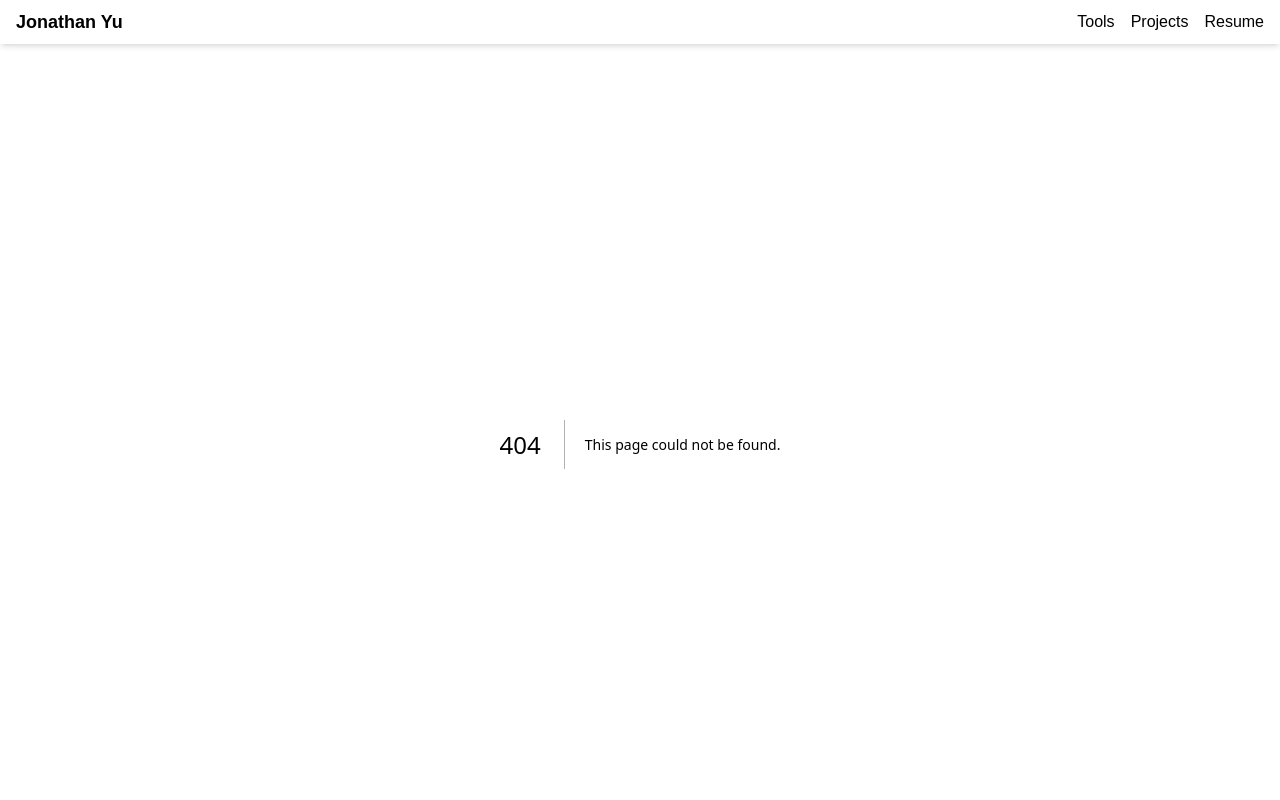
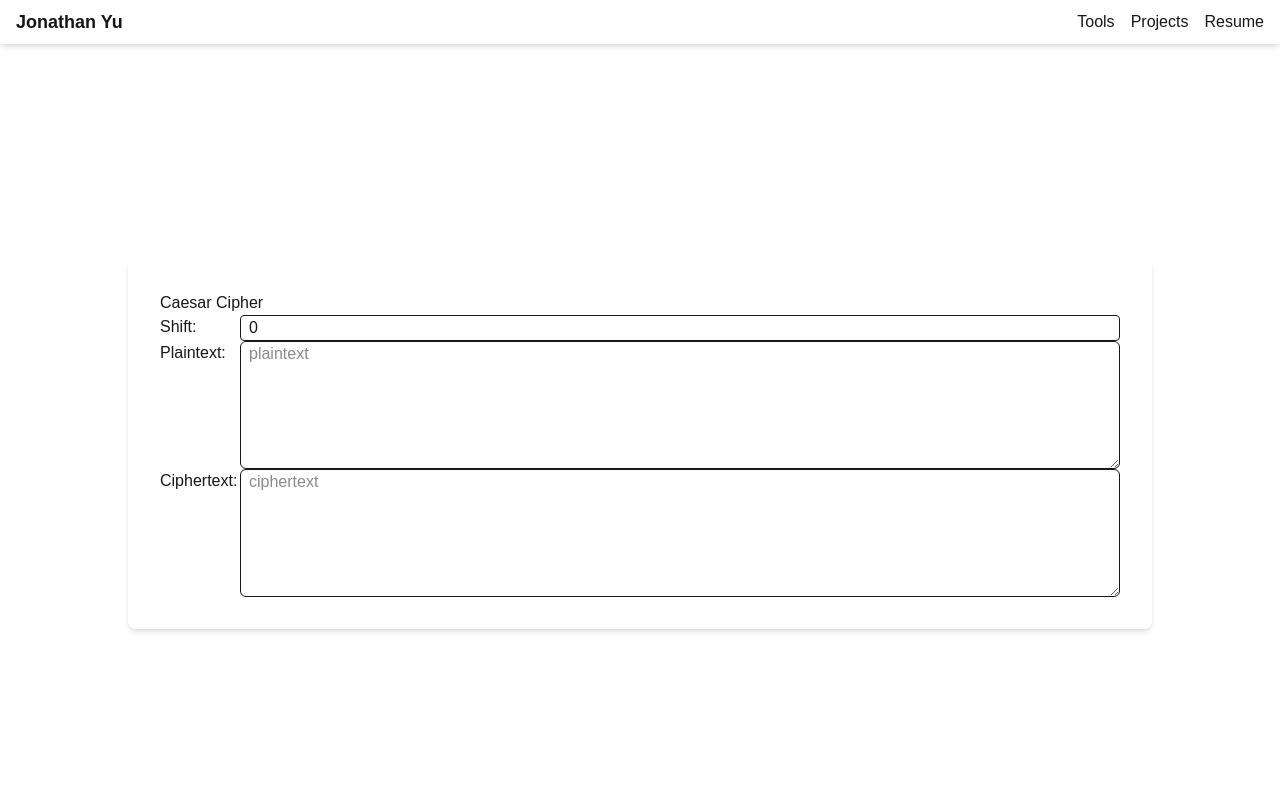
Before and after one commit to JonathanY03/jonathany03.github.io, a Next.js app: page /tools/cryptography/caesar in a window 1280 px wide. Before the commit this address had no page. Shown: the top 800 px of the page. Built offline with nearby package versions, Linux system fonts and the light colour scheme.

Commit message:
Caesar cipher

```diff
--- /dev/null
+++ b/app/tools/cryptography/caesar/caesar.ts
@@ -0,0 +1,10 @@
+export function caesar(str: string, n: number): string {
+    return str.split("").map((char) => {
+        if (char.match(/[a-z]/i)) {
+            const code = char.charCodeAt(0);
+            const base = code >= 65 && code <= 90 ? 65 : 97;
+            return String.fromCharCode(((code - base + n % 26 + 26) % 26) + base);
+        }
+        return char;
+    }).join("");
+}
--- /dev/null
+++ b/app/tools/cryptography/caesar/page.tsx
@@ -0,0 +1,60 @@
+"use client";
+import React, {useState, useEffect} from "react";
+import {caesar} from "@/app/tools/cryptography/caesar/caesar";
+
+const Page = () => {
+    const [p, setP] = useState("");
+    const [c, setC] = useState("");
+    const [shift, setShift] = useState(0);
+    const [mode, setMode] = useState<"encrypt" | "decrypt">("encrypt");
+
+    const handleSetShift = (value: number) => {
+        if (isNaN(value)) setShift(0);
+        else setShift(value);
+    };
+
+    const handleSetP = (value: string) => {
+        setP(value);
+        setMode("encrypt");
+    };
+    const handleSetC = (value: string) => {
+        setC(value);
+        setMode("decrypt");
+    };
+
+    useEffect(() => {
+        if (mode === "encrypt") setC(caesar(p, shift));
+        else setP(caesar(c, -shift));
+    }, [p, c, shift]);
+
+    return (
+        <div className="flex flex-col items-center justify-center min-h-screen break-words">
+            <div className="shadow-md rounded-lg bg-white w-[80%] p-8">
+                <h1>Caesar Cipher</h1>
+                <div className="grid grid-cols-[80px_1fr]">
+                    <p>Shift:</p><input
+                        type="number"
+                        value={shift}
+                        onChange={(e) => handleSetShift(parseInt(e.target.value))}
+                        placeholder="shift"
+                        className="border rounded px-2"
+                    />
+                    <p>Plaintext:</p><textarea
+                        value={p}
+                        onChange={(e) => handleSetP(e.target.value)}
+                        placeholder="plaintext"
+                        className="w-full min-h-32 overflow-y-auto break-words border rounded-md px-2"
+                    />
+                    <p>Ciphertext:</p><textarea
+                        value={c}
+                        onChange={(e) => handleSetC(e.target.value)}
+                        placeholder="ciphertext"
+                        className="w-full min-h-32 overflow-y-auto break-words border rounded-md px-2"
+                    />
+                </div>
+            </div>
+        </div>
+    );
+}
+
+export default Page;
--- a/app/tools/page.tsx
+++ b/app/tools/page.tsx
@@ -7,8 +7,9 @@ const Page = () => {
             <div className="shadow-md rounded-lg bg-white w-[80%] p-8">
                 <h1>Cryptography</h1>
                 <ul>
+                    <li> - <Link href="/tools/cryptography/fast-exponentiation" className="hover:underline">Fast Exponentiation</Link></li>
                     <li> - <Link href="/tools/cryptography/rabin-miller" className="hover:underline">Rabin-Miller Primality Test</Link></li>
-                    <li> - <Link href="/tools/cryptography/fast-exponentiation" className="hover:underline">Fast Exponentiation</Link></li>
+                    <li> - <Link href="/tools/cryptography/caesar" className="hover:underline">Caesar Cipher</Link></li>
                 </ul>
             </div>
         </div>
```
